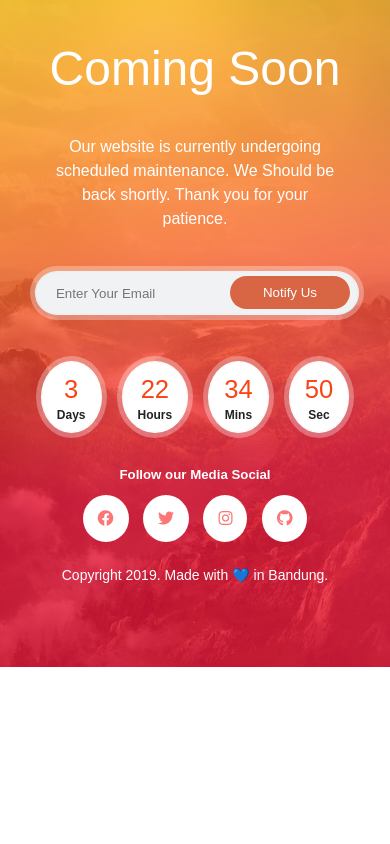
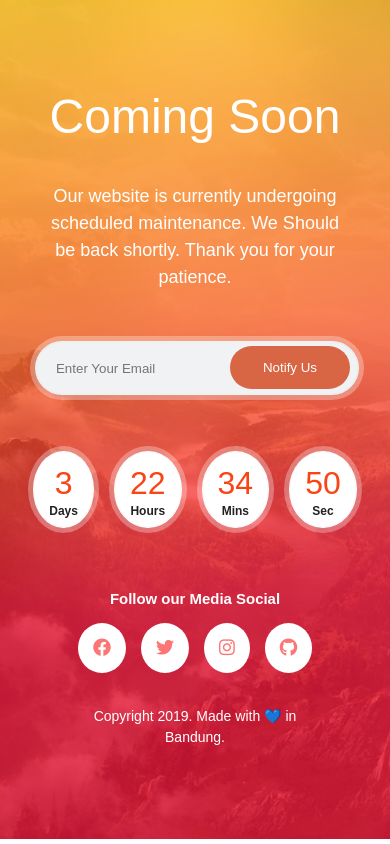
Before and after one commit to dikaa7/coming-soon, a plain HTML site: page index.html in a window 390 px wide. Drawn offline with Linux system fonts and the light colour scheme.

Commit message:
fix responsive

```diff
--- a/styles.css
+++ b/styles.css
@@ -144,13 +144,26 @@ body {
 
 
 @media (max-width: 1240px){
+	.title{
+		margin-top: 60px;
+	}
+
 	.description{
-		width: 60%;
+		width: 70%;
+	}
+
+	.email-input-area{
+		margin: 40px auto;
+	}
+
+	#footer{
+		margin: 50px auto;
 	}
 }
 
 @media (max-width: 900px){
 	.title{
+		margin-top: 80px;
 		font-size: 3rem;
 	}
 
@@ -160,35 +173,31 @@ body {
 
 	.email-input-area{
 		width: 350px;
+		margin: 50px auto;
 	}
 
 	.copyright{
-	padding: 20px;
+	padding: 30px;
 	margin-bottom: 60px;
 	}
 
+	#footer{
+		margin-top: 50px;
+	}
 }
 
 @media (max-width: 600px){
-	body{
-		font-size: 16px;
-	}
-
 	.description{
 		width: 95%;
 	}
 
+	.countdown-box{
+		width: 45px;
+		height: 45px;
+	}
 	.email-input-area{
 		width: 300px;
-		height: 40px;
+		height: 50px;
 	}
 
-	.countdown-box{
-		width: 40px;
-		height: 40px;
-	}
-
-	.countdown-number{
-		font-size: 1.6rem;
-	}
 }
```
